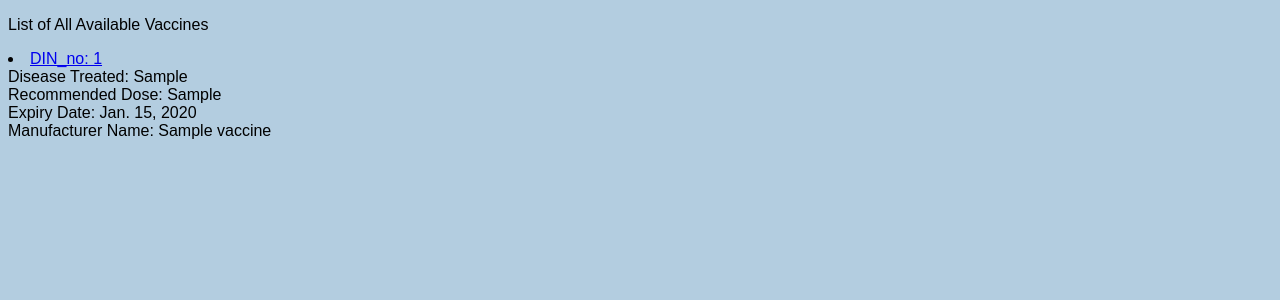
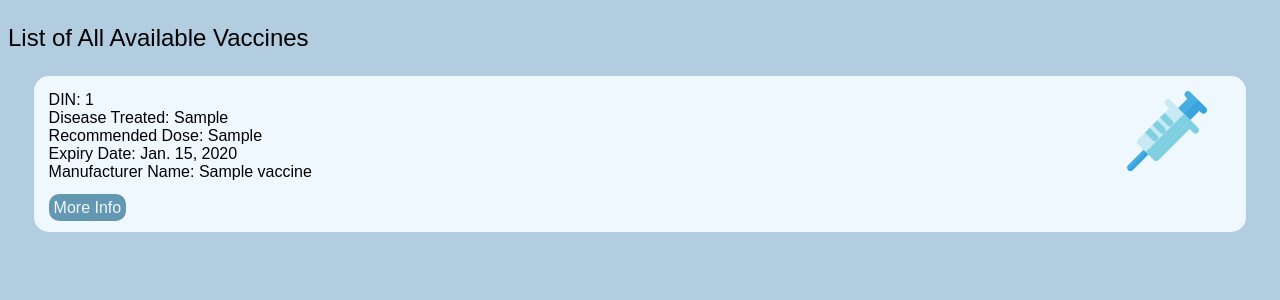
Before and after one commit to tyleryip/vaccine-tracking-app, a Django app: page /nurse/vaccines in a window 1280 px wide. Shown: the top 300 px of the page. Run offline with Django 3.2, Linux system fonts and the light colour scheme; tables that the repository leaves empty hold one stand-in row (values such as "Sample post").

Commit message:
### Feat: Overhauled the CSS on the nurse vaccine page

```diff
--- a/cpsc471-project/tracker/static/tracker/nurse_homepage.css
+++ b/cpsc471-project/tracker/static/tracker/nurse_homepage.css
@@ -10,6 +10,7 @@ body {
 .header {
   text-align: center;
 }
+
 .button {
   background-color: #6497b1;
   color: aliceblue;
--- a/cpsc471-project/tracker/static/tracker/nurse_vaccines.css
+++ b/cpsc471-project/tracker/static/tracker/nurse_vaccines.css
@@ -1,7 +1,51 @@
 a {
-    text-align: center;
+  text-align: center;
+  text-decoration: none;
 }
+
 body {
-    background-color: #b3cde0;
-    font-family: Arial, Helvetica, sans-serif;
+  background-color: #b3cde0;
+  font-family: Arial, Helvetica, sans-serif;
 }
+
+li {
+  list-style-type: none;
+}
+.header {
+  font-size: 24px;
+}
+
+.vaccine {
+  border-radius: 15px;
+  background-color: aliceblue;
+  margin-top: 2vh;
+  margin-left: 2vw;
+  margin-right: 2vw;
+  padding: 15px;
+}
+
+.vaccine-graphic {
+  width: 10vw;
+  height: 10vh;
+  float: right;
+  display: block;
+}
+
+.button {
+  background-color: #6497b1;
+  color: aliceblue;
+  text-decoration: none;
+  font-size: 16px;
+  padding-top: 5px;
+  padding-bottom: 5px;
+  padding-left: 5px;
+  padding-right: 5px;
+  border-radius: 10px;
+}
+
+.button:hover {
+  background-color: aliceblue;
+  color: #6497b1;
+  box-shadow: 0 12px 16px 0 rgba(0, 0, 0, 0.24),
+    0 17px 50px 0 rgba(0, 0, 0, 0.19);
+}
--- a/cpsc471-project/tracker/templates/tracker/nurse_vaccines.html
+++ b/cpsc471-project/tracker/templates/tracker/nurse_vaccines.html
@@ -13,14 +13,15 @@
     />
   </head>
   <body>
-    <p>List of All Available Vaccines</p>
-    <p>
+    <p class="header">List of All Available Vaccines</p>
       {% for vaccine in vaccine_obj %}
-      <li>
-        <a
-          href="{% url 'tracker:nurse_vaccine_details' DIN_no=vaccine.DIN_no %}"
-          >DIN_no: {{ vaccine.DIN_no }}</a
-        >
+      <p class="vaccine">
+        <img
+          class="vaccine-graphic"
+          src="{% static 'tracker/vaccine.svg' %}"
+          alt="vaccine"
+        />
+        DIN: {{ vaccine.DIN_no }}
         <br />
         Disease Treated: {{ vaccine.disease_treated}}
         <br />
@@ -31,8 +32,13 @@
         Manufacturer Name: {{ vaccine.manufacturer_name}}
         <br />
         <br />
-      </li>
+        <a
+          class="button"
+          href="{% url 'tracker:nurse_vaccine_details' DIN_no=vaccine.DIN_no %}"
+          >More Info</a
+        >
+      </p>
       {% endfor %}
-    </p>
+    </ul>
   </body>
 </html>
```
Also changed, not shown: cpsc471-project/tracker/templates/tracker/nurse_homepage.html (+27 -15 lines), cpsc471-project/tracker/static/tracker/vaccine.svg (added).
